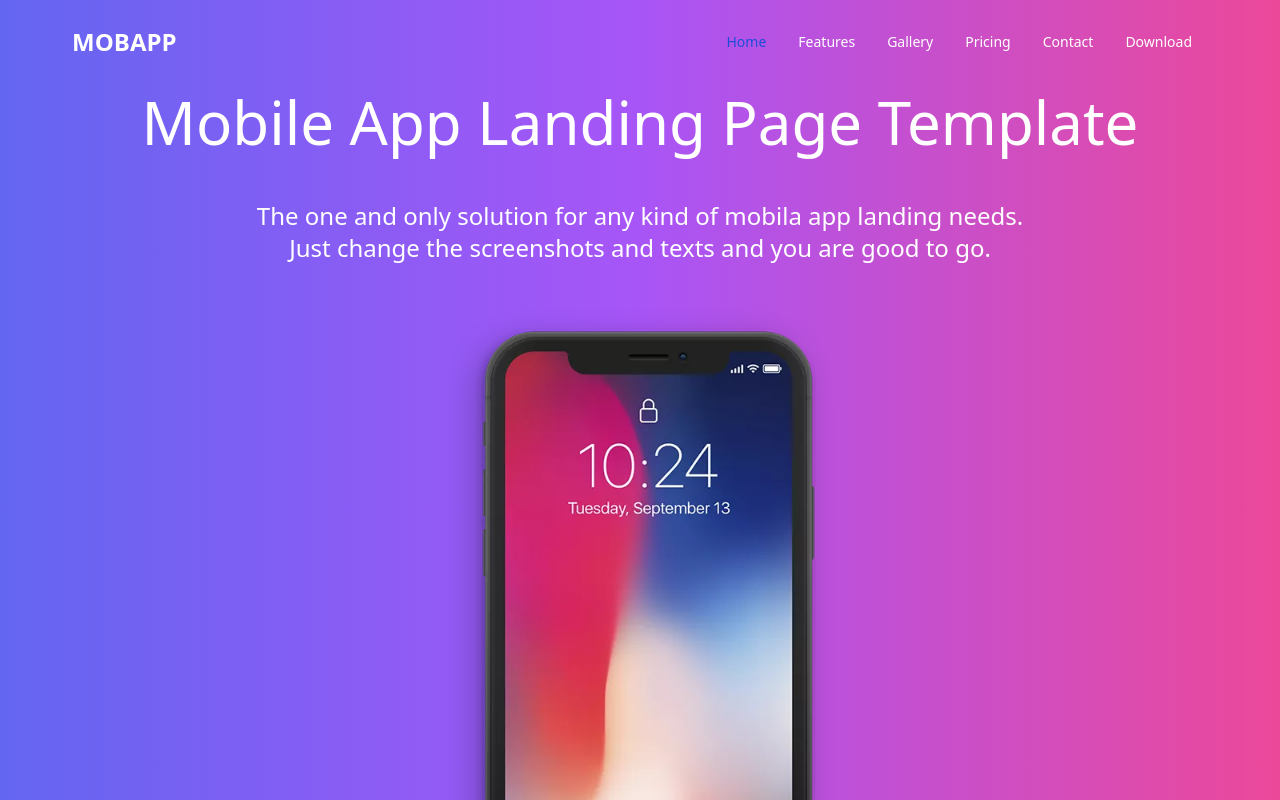
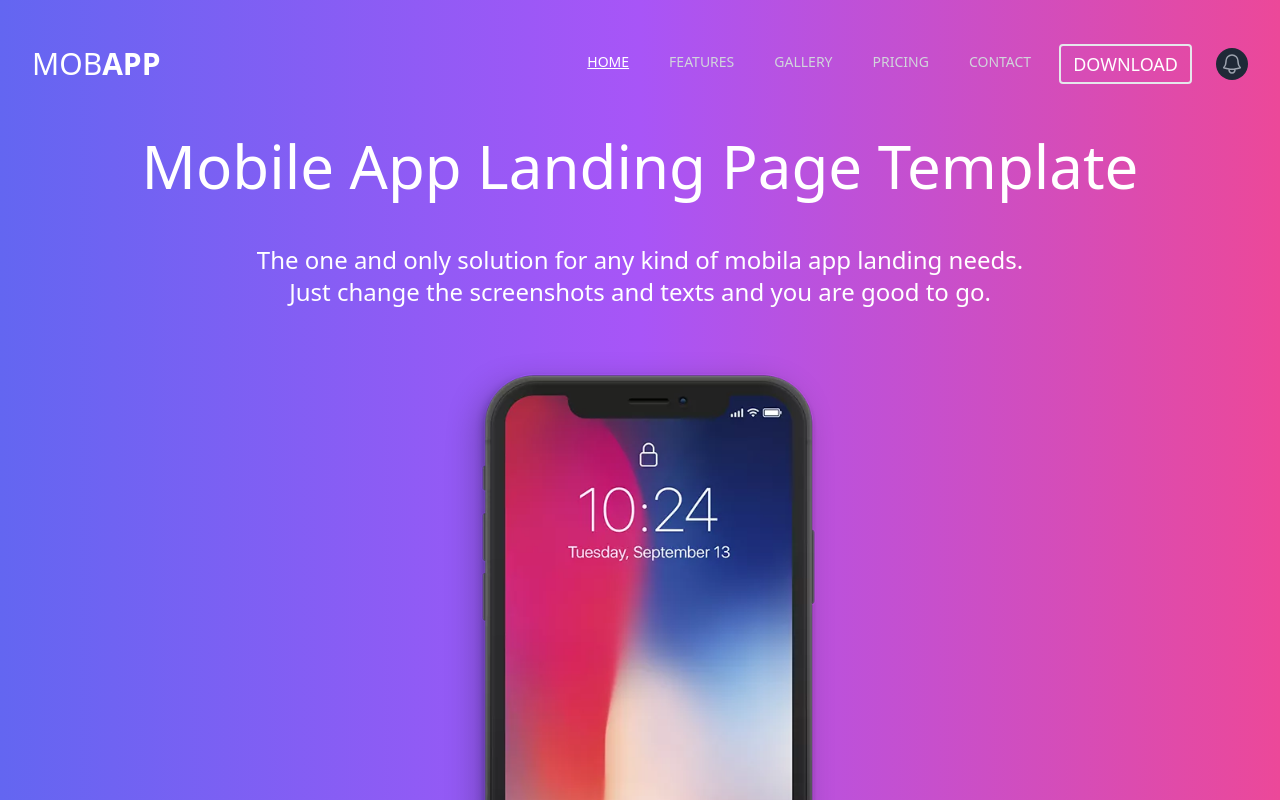
Before and after one commit to Harpreetpreet/mobapp, a Next.js app: page / in a window 1280 px wide. Shown: the top 800 px of the page. Built offline with nearby package versions, Linux system fonts and the light colour scheme.

Commit message:
fix navbar

```diff
--- a/src/Components/Navbar.js
+++ b/src/Components/Navbar.js
@@ -1,25 +1,201 @@
-import React from 'react';
+/* eslint-disable @next/next/no-img-element */
+import React, { useState } from 'react';
 
 export default function Navbar() {
+  const [active, setActive] = useState(false);
   return (
-    <div>
-      <nav className="  border-gray-200 md:p-4 px-2 ">
-        <div className="container flex flex-wrap items-center justify-between mx-auto md:px-14 px-2 ">
-          <a href="#" className="flex items-center">
-            <span className="self-center text-2xl font-bold whitespace-nowrap text-white dark:text-white">
+    <div className="container mx-auto">
+      <nav className="bg-gradient-to-r from-indigo-500 via-purple-500 to-pink-500 md:py-8 py-2">
+        <div className="mx-auto max-w-7xl px-2 sm:px-6 lg:px-8">
+          <div className="relative flex h-16 items-center ">
+            <div className="absolute inset-y-0 left-0 flex items-center sm:hidden">
+              <button
+                onClick={() => setActive(!active)}
+                type="button"
+                className="inline-flex items-center justify-center rounded-md p-2 text-white hover:bg-gray-700 hover:text-white focus:outline-none focus:ring-2 focus:ring-inset focus:ring-white"
+                aria-controls="mobile-menu"
+                aria-expanded="false"
+              >
+                <span className="sr-only">Open main menu</span>
+
+                {!active && (
+                  <svg
+                    className=" h-6 w-6"
+                    xmlns="http://www.w3.org/2000/svg"
+                    fill="none"
+                    viewBox="0 0 24 24"
+                    stroke-width="1.5"
+                    stroke="currentColor"
+                    aria-hidden="true"
+                  >
+                    <path
+                      stroke-linecap="round"
+                      stroke-linejoin="round"
+                      d="M3.75 6.75h16.5M3.75 12h16.5m-16.5 5.25h16.5"
+                    />
+                  </svg>
+                )}
+                {active && (
+                  <svg
+                    className=" h-6 w-6"
+                    xmlns="http://www.w3.org/2000/svg"
+                    fill="none"
+                    viewBox="0 0 24 24"
+                    stroke-width="1.5"
+                    stroke="currentColor"
+                    aria-hidden="true"
+                  >
+                    <path
+                      stroke-linecap="round"
+                      stroke-linejoin="round"
+                      d="M6 18L18 6M6 6l12 12"
+                    />
+                  </svg>
+                )}
+              </button>
+            </div>
+            <div className="cursor-pointer flex md:w-auto w-full md:justify-start justify-center flex-shrink-0 items-center text-3xl text-white font-medium">
+              <h1>
+                MOB<strong>APP</strong>
+              </h1>
+            </div>
+            <div className="hidden md:flex flex-1 items-center justify-center sm:items-stretch md:justify-end">
+              <div className="hidden sm:ml-6 sm:block ">
+                <div className="flex space-x-4">
+                  <a
+                    href="#"
+                    className=" text-white px-3 py-2 rounded-md text-sm font-medium underline"
+                    aria-current="page"
+                  >
+                    HOME
+                  </a>
+
+                  <a
+                    href="#"
+                    className="text-gray-300  hover:text-white px-3 py-2 rounded-md text-sm font-medium"
+                  >
+                    FEATURES
+                  </a>
+
+                  <a
+                    href="#"
+                    className="text-gray-300  hover:text-white px-3 py-2 rounded-md text-sm font-medium"
+                  >
+                    GALLERY
+                  </a>
+
+                  <a
+                    href="#"
+                    className="text-gray-300  hover:text-white px-3 py-2 rounded-md text-sm font-medium"
+                  >
+                    PRICING
+                  </a>
+                  <a
+                    href="#"
+                    className="text-gray-300  hover:text-white px-3 py-2 rounded-md text-sm font-medium"
+                  >
+                    CONTACT
+                  </a>
+                  <a
+                    href="#"
+                    className="bg-transparent text-white px-3 py-1 rounded text-lg font-medium border-2 hover:bg-white hover:text-pink-400"
+                    aria-current="page"
+                  >
+                    DOWNLOAD
+                  </a>
+                </div>
+              </div>
+            </div>
+            <div className="absolute inset-y-0 right-0 flex items-center pr-2 sm:static sm:inset-auto sm:ml-6 sm:pr-0">
+              <button
+                type="button"
+                className="rounded-full bg-gray-800 p-1 text-gray-400 hover:text-white focus:outline-none focus:ring-2 focus:ring-white focus:ring-offset-2 focus:ring-offset-gray-800"
+              >
+                <span className="sr-only">View notifications</span>
+
+                <svg
+                  className="h-6 w-6"
+                  xmlns="http://www.w3.org/2000/svg"
+                  fill="none"
+                  viewBox="0 0 24 24"
+                  stroke-width="1.5"
+                  stroke="currentColor"
+                  aria-hidden="true"
+                >
+                  <path
+                    stroke-linecap="round"
+                    stroke-linejoin="round"
+                    d="M14.857 17.082a23.848 23.848 0 005.454-1.31A8.967 8.967 0 0118 9.75v-.7V9A6 6 0 006 9v.75a8.967 8.967 0 01-2.312 6.022c1.733.64 3.56 1.085 5.455 1.31m5.714 0a24.255 24.255 0 01-5.714 0m5.714 0a3 3 0 11-5.714 0"
+                  />
+                </svg>
+              </button>
+            </div>
+          </div>
+        </div>
+        {active && (
+          <div className="bg-gradient-to-r from-indigo-500 via-purple-900 to-pink-500 md:hidden flex flex-col items-center px-3 py-10 shadow-xl z-50 absolute right-0 left-0 top-16">
+            <a
+              href="#"
+              className=" text-white px-3 py-2 rounded-md text-sm font-medium underline"
+              aria-current="page"
+            >
+              HOME
+            </a>
+
+            <a
+              href="#"
+              className="text-gray-300  hover:text-white px-3 py-2 rounded-md text-sm font-medium"
+            >
+              FEATURES
+            </a>
+
+            <a
+              href="#"
+              className="text-gray-300  hover:text-white px-3 py-2 rounded-md text-sm font-medium"
+            >
+              GALLERY
+            </a>
+
+            <a
+              href="#"
+              className="text-gray-300  hover:text-white px-3 py-2 rounded-md text-sm font-medium"
+            >
+              PRICING
+            </a>
+            <a
+              href="#"
+              className="text-gray-300  hover:text-white px-3 py-2 rounded-md text-sm font-medium"
+            >
+              CONTACT
+            </a>
+            <a
+              href="#"
+              className="bg-transparent text-white px-3 py-1 rounded text-lg font-medium border-2 hover:bg-white hover:text-pink-400"
+              aria-current="page"
+            >
+              DOWNLOAD
+            </a>
+          </div>
+        )}
+      </nav>
+
+      {/* <nav classNameName="  border-gray-200 md:p-4 px-2 ">
+        <div classNameName="container flex flex-wrap items-center justify-between mx-auto md:px-14 px-2 ">
+          <a href="#" classNameName="flex items-center">
+            <span classNameName="self-center text-3xl font-bold whitespace-nowrap text-white dark:text-white">
               MOB<strong>APP</strong>
             </span>
           </a>
           <button
             data-collapse-toggle="navbar-dropdown"
             type="button"
-            className="inline-flex items-center p-2 ml-3 text-sm text-gray-500 rounded-lg md:hidden hover:bg-gray-100 focus:outline-none focus:ring-2 focus:ring-gray-200 dark:text-gray-400 dark:hover:bg-gray-700 dark:focus:ring-gray-600"
+            classNameName="inline-flex items-center p-2 ml-3 text-sm text-gray-500 rounded-lg md:hidden hover:bg-gray-100 focus:outline-none focus:ring-2 focus:ring-gray-200 dark:text-gray-400 dark:hover:bg-gray-700 dark:focus:ring-gray-600"
             aria-controls="navbar-dropdown"
-            aria-expanded="false"
+            aria-expanded="true"
           >
-            <span className="sr-only">Open main menu</span>
+            <span classNameName="sr-only">Open main menu</span>
             <svg
-              className="w-6 h-6"
+              classNameName="w-6 h-6"
               aria-hidden="true"
               fill="currentColor"
               viewBox="0 0 20 20"
@@ -33,15 +209,15 @@ export default function Navbar() {
             </svg>
           </button>
           <div
-            className="hidden w-full md:block  md:w-auto"
+            classNameName="hidden w-full md:block  md:w-auto"
             id="navbar-dropdown"
           >
-            <div className="text-2xl">
-            <ul className="flex flex-col p-4 mt-4 border border-gray-100 rounded-lg  md:flex-row md:space-x-8 md:mt-0 md:text-sm md:font-medium md:border-0  dark:border-gray-700 text-white">
+            <div classNameName="text-2xl">
+            <ul classNameName="flex flex-col p-4 mt-4 border border-gray-100 rounded-lg  md:flex-row md:space-x-8 md:mt-0 md:text-sm md:font-medium md:border-0  dark:border-gray-700 text-white">
               <li>
                 <a
                   href="#"
-                  className="block py-2 pl-3 pr-4 text-white rounded md:bg-transparent md:text-blue-700 md:p-0 md:dark:text-black md:dark:bg-transparent "
+                  classNameName="block py-2 pl-3 pr-4 text-white rounded md:bg-transparent md:text-blue-700 md:p-0 md:dark:text-black md:dark:bg-transparent "
                   aria-current="page"
                 >
                   Home
@@ -50,7 +226,7 @@ export default function Navbar() {
               <li>
                 <a
                   href="#Feature"
-                  className="block py-2 pl-3 pr-4  rounded md:bg-transparent md:hover:text-blue-700 md:p-0 md:dark:text-white dark:bg-blue-600 md:dark:bg-transparent "
+                  classNameName="block py-2 pl-3 pr-4  rounded md:bg-transparent md:hover:text-blue-700 md:p-0 md:dark:text-white dark:bg-blue-600 md:dark:bg-transparent "
                   aria-current="page"
                 >
                   Features
@@ -59,7 +235,7 @@ export default function Navbar() {
               <li>
                 <a
                   href="#"
-                  className="block py-2 pl-3 pr-4 bg-blue-700 rounded md:bg-transparent md:hover:text-blue-700 md:p-0 md:dark:text-white dark:bg-blue-600 md:dark:bg-transparent"
+                  classNameName="block py-2 pl-3 pr-4 bg-blue-700 rounded md:bg-transparent md:hover:text-blue-700 md:p-0 md:dark:text-white dark:bg-blue-600 md:dark:bg-transparent"
                   aria-current="page"
                 >
                   Gallery
@@ -68,7 +244,7 @@ export default function Navbar() {
               <li>
                 <a
                   href="#"
-                  className="block py-2 pl-3 pr-4  rounded hover:bg-gray-100 md:hover:bg-transparent md:border-0 md:hover:text-blue-700 md:p-0 dark:text-gray-400 md:dark:hover:text-white dark:hover:bg-gray-700 dark:hover:text-white md:dark:hover:bg-transparent"
+                  classNameName="block py-2 pl-3 pr-4  rounded hover:bg-gray-100 md:hover:bg-transparent md:border-0 md:hover:text-blue-700 md:p-0 dark:text-gray-400 md:dark:hover:text-white dark:hover:bg-gray-700 dark:hover:text-white md:dark:hover:bg-transparent"
                 >
                   Pricing
                 </a>
@@ -76,7 +252,7 @@ export default function Navbar() {
               <li>
                 <a
                   href="#"
-                  className="block py-2 pl-3 pr-4 rounded hover:bg-gray-100 md:hover:bg-transparent md:border-0 md:hover:text-blue-700 md:p-0 dark:text-gray-400 md:dark:hover:text-white dark:hover:bg-gray-700 dark:hover:text-white md:dark:hover:bg-transparent"
+                  classNameName="block py-2 pl-3 pr-4 rounded hover:bg-gray-100 md:hover:bg-transparent md:border-0 md:hover:text-blue-700 md:p-0 dark:text-gray-400 md:dark:hover:text-white dark:hover:bg-gray-700 dark:hover:text-white md:dark:hover:bg-transparent"
                 >
                   Contact
                 </a>
@@ -84,7 +260,7 @@ export default function Navbar() {
               <li>
                 <a
                   href="#"
-                  className="block py-2 pl-3 pr-4 rounded hover:bg-gray-100 md:hover:bg-transparent md:border-0 md:hover:text-blue-700 md:p-0 dark:text-gray-400 md:dark:hover:text-white dark:hover:bg-gray-700 dark:hover:text-white md:dark:hover:bg-transparent"
+                  classNameName="block py-2 pl-3 pr-4 rounded hover:bg-gray-100 md:hover:bg-transparent md:border-0 md:hover:text-blue-700 md:p-0 dark:text-gray-400 md:dark:hover:text-white dark:hover:bg-gray-700 dark:hover:text-white md:dark:hover:bg-transparent"
                 >
                   Download
                 </a>
@@ -93,7 +269,7 @@ export default function Navbar() {
             </div>
           </div>
         </div>
-      </nav>
+      </nav> */}
     </div>
   );
 }
```
